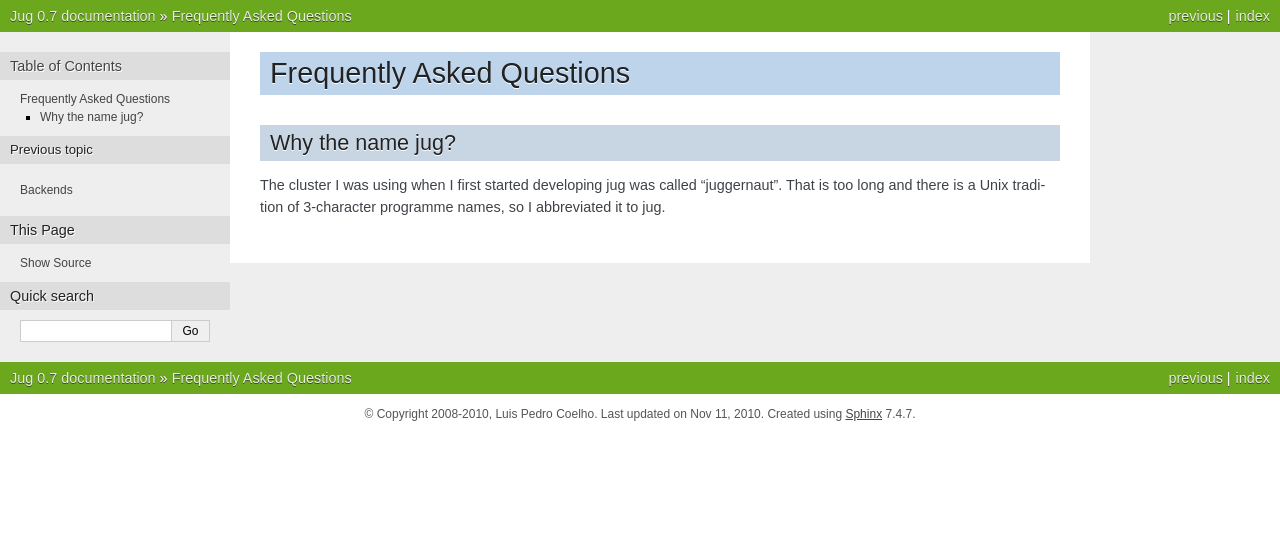
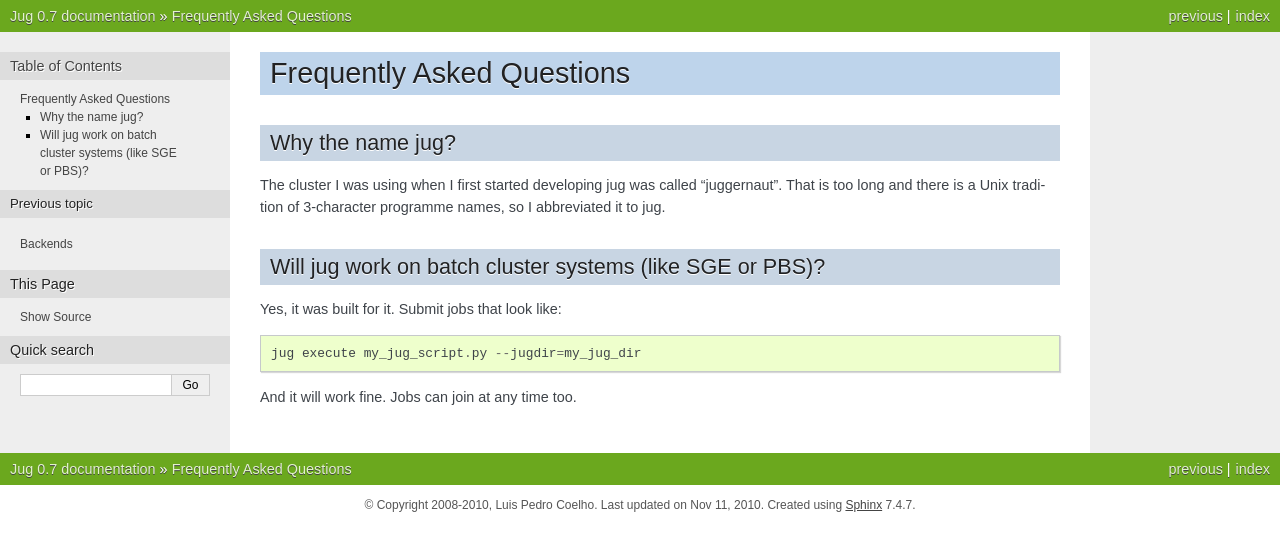
Before and after one commit to luispedro/jug, a Sphinx documentation site: the page built from docs/faq.rst, in a window 1280 px wide. Shown: the top 551 px of the page. Built offline with Sphinx 7.4.7, drawn with Linux system fonts in a browser that asks for light colours.

Commit message:
DOC: FAQ: Can jug be used in batch systems?
This was part of a discussion on stackoverflow, so I better document the
answer.

```diff
--- a/docs/faq.rst
+++ b/docs/faq.rst
@@ -8,3 +8,12 @@ Why the name jug?
 The cluster I was using when I first started developing jug was called
 "juggernaut". That is too long and there is a Unix tradition of 3-character
 programme names, so I abbreviated it to jug.
+
+Will jug work on batch cluster systems (like SGE or PBS)?
+---------------------------------------------------------
+
+Yes, it was built for it. Submit jobs that look like::
+
+    jug execute my_jug_script.py --jugdir=my_jug_dir
+
+And it will work fine. Jobs can join at any time too.
```
